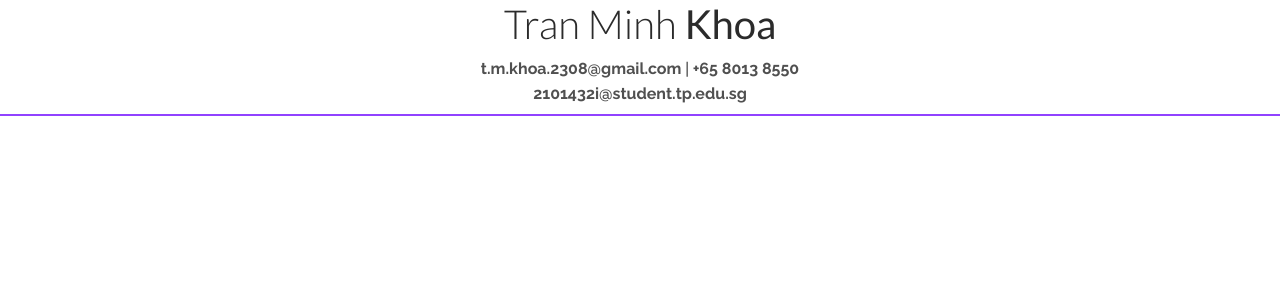
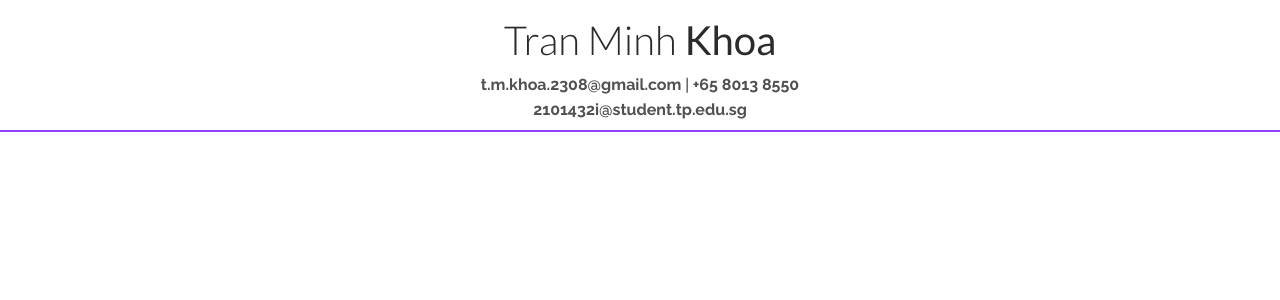
Before and after one commit to TMK04/resume, a React (Create React App) app: page / in a window 1280 px wide. Shown: the top 300 px of the page. Built offline with nearby package versions, Linux system fonts and the light colour scheme.

Commit message:
feat(App): add vertical margins

```diff
--- a/src/App.tsx
+++ b/src/App.tsx
@@ -3,7 +3,7 @@ import { Separator, SeparatorInline } from "./components/Separators";
 
 function App() {
   return (
-    <>
+    <div className="my-3">
       <header className="mx-5 text-center">
         <h1>
           Tran Minh <strong>Khoa</strong>
@@ -18,7 +18,7 @@ function App() {
         </div>
       </header>
       <Separator />
-    </>
+    </div>
   );
 }
 
```
